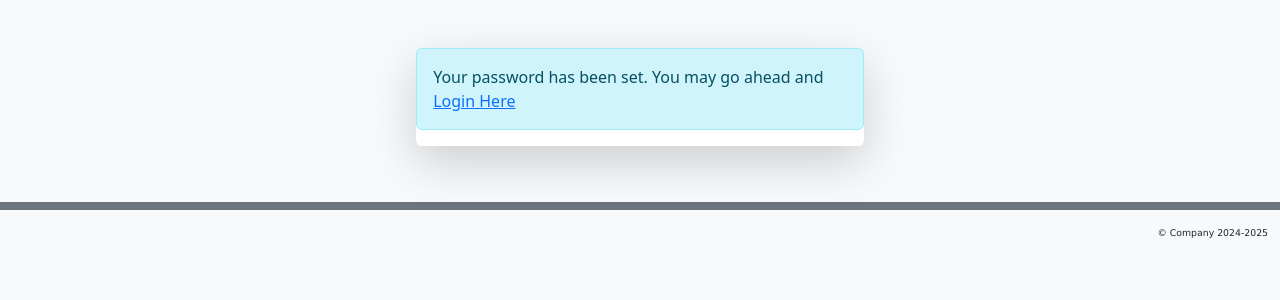
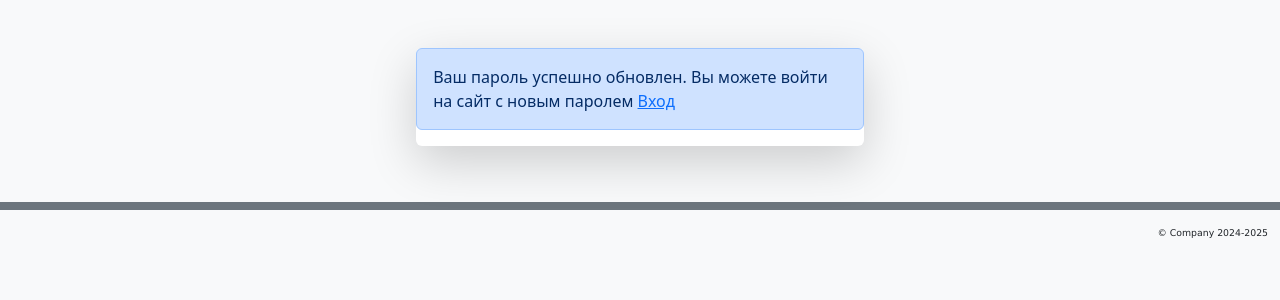
Before and after one commit to Skaeling/Email_Marketing_Service, a Django app: page /users/password_reset_complete/ in a window 1280 px wide. Shown: the part 56-356 px from the top of the page. Run offline with Django 5.2, Linux system fonts and the light colour scheme; parts of the project's set-up code (start-up, migrations or seed data) failed here and were passed over; some libraries are stand-ins or nearby versions.

Commit message:
fix password reset

```diff
--- a/users/templates/users/password_reset_complete.html
+++ b/users/templates/users/password_reset_complete.html
@@ -4,8 +4,8 @@
         <div class="row justify-content-center">
             <div class="col-lg-5">
                 <div class="card shadow-lg border-0 rounded-lg mt-0 mb-3">
-                    <div class="alert alert-info">
-                        Your password has been set. You may go ahead and <a href="{% url 'users:login' %}">Login Here</a>
+                    <div class="alert alert-primary">
+                        Ваш пароль успешно обновлен. Вы можете войти на сайт с новым паролем <a href="{% url 'users:login' %}">Вход</a>
                     </div>
                 </div>
             </div>
--- a/users/templates/users/password_reset_confirm.html
+++ b/users/templates/users/password_reset_confirm.html
@@ -7,7 +7,7 @@
                 <div class="col-lg-5">
                     {% if validlink %}
                         <div class="card shadow-lg border-0 rounded-lg mt-0 mb-3">
-                            <div class="card-header justify-content-center bg-info-subtle">
+                            <div class="card-header justify-content-center bg-primary-subtle">
                               <h3 class="font-weight-light my-4 text-center">Сброс пароля</h3>
                             </div>
                             {% if form.errors %}
--- a/users/urls.py
+++ b/users/urls.py
@@ -1,4 +1,4 @@
-from django.urls import path
+from django.urls import path, reverse_lazy
 
 from .views import RegisterView, CustomLoginView, CustomUserDetailView, CustomUserUpdateView, ResetPasswordView, \
     CustomUserListView
@@ -14,8 +14,9 @@ urlpatterns = [
     path('profile/<int:pk>/', CustomUserDetailView.as_view(), name='user_detail'),
     path('profile/update/<int:pk>/', CustomUserUpdateView.as_view(), name='user_update'),
     path('password_reset/', ResetPasswordView.as_view(), name='password_reset'),
-    path('password_reset_confirm/<uidb64>/<token>/',
-         PasswordResetConfirmView.as_view(template_name='users/password_reset_confirm.html'),
+    path('password_reset_confirm/<str:uidb64>/<str:token>/',
+         PasswordResetConfirmView.as_view(template_name='users/password_reset_confirm.html',
+                                          success_url=reverse_lazy("users:password_reset_complete")),
          name='password_reset_confirm'),
     path('password_reset_complete/',
          PasswordResetCompleteView.as_view(template_name='users/password_reset_complete.html'),
```
Also changed, not shown: users/views.py (+3 -20 lines).
